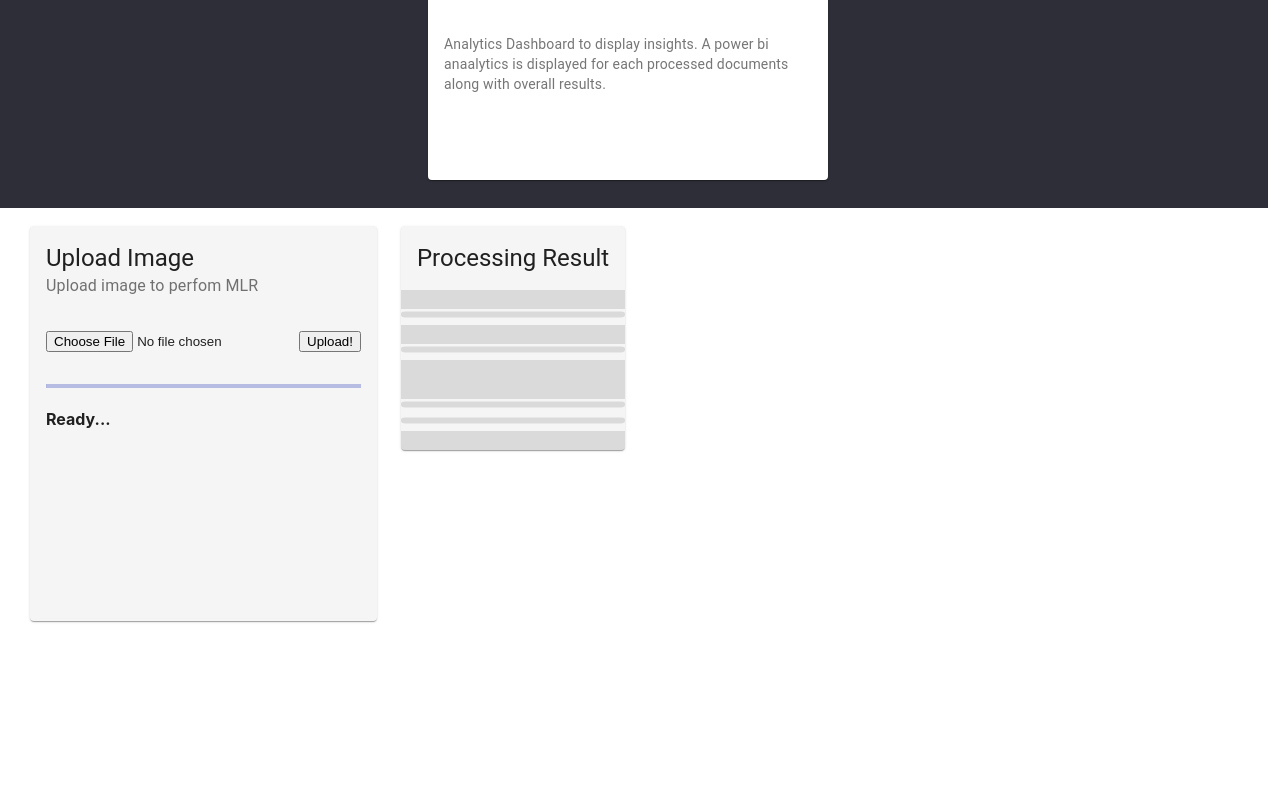
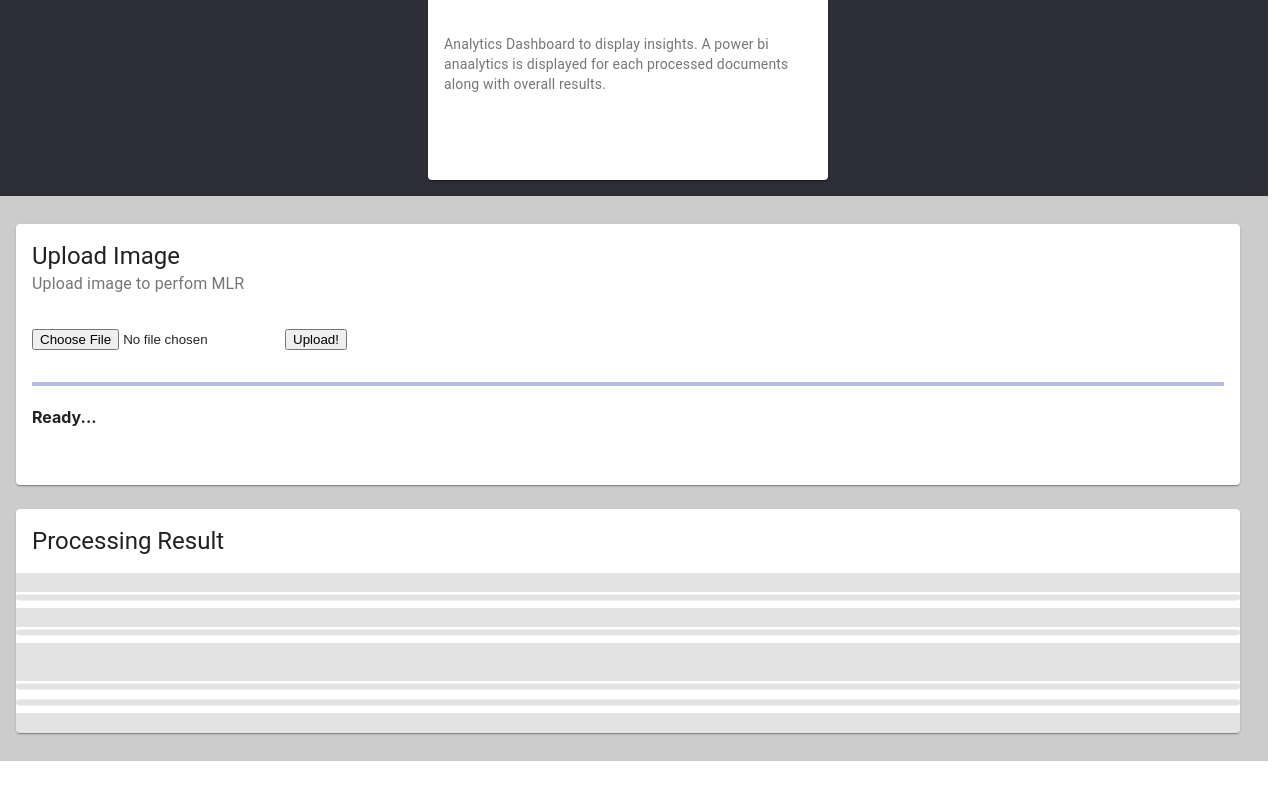
Before and after one commit to RohitSh26/js-mlr-ocr, a React (Create React App) app: page / in a window 1280 px wide. Shown: the part 832-1632 px from the top of the page. After the commit the page ends 1593 px from the top, so only its background shows below. Built offline with nearby package versions, Linux system fonts and the light colour scheme.

Commit message:
UI updates paragraph results

```diff
--- a/src/components/Home.js
+++ b/src/components/Home.js
@@ -1,6 +1,8 @@
 import {
     Card, CardHeader, CardContent, Grid, IconButton, Divider, LinearProgress,
-    List, ListItem, ListItemText
+    List, ListItem, ListItemText,
+    GridList, GridListTile
+
 } from '@material-ui/core';
 import React, { Component, useEffect, useRef, useState } from 'react';
 import { FixedSizeList } from 'react-window';
@@ -18,15 +20,11 @@ import { createWorker, RecognizeResult } from 'tesseract.js';
 
 const useStyles = makeStyles((theme) => ({
     root: {
-        flexGrow: 1,
+
         display: 'flex',
         minHeight: '50vh',
         maxWidth: '100%',
         padding: theme.spacing(2),
-
-    },
-    rootskeleton: {
-        flexGrow: 1,
 
     },
 
@@ -39,10 +37,11 @@ const useStyles = makeStyles((theme) => ({
     },
     pipeline: {
         display: 'flex',
-        minHeight: '100vh',
+        minHeight: '50vh',
         maxWidth: '100%',
         padding: theme.spacing(2),
-        margin: theme.spacing(2),
+        backgroundColor: '#cccccc'
+
     },
     cardroot: {
         maxWidth: 400,
@@ -50,13 +49,24 @@ const useStyles = makeStyles((theme) => ({
     },
 
     cardrootprocessing: {
-        backgroundColor: 'whitesmoke'
+        backgroundColor: 'white',
     },
     demo: {
         backgroundColor: theme.palette.background.paper,
     },
     title: {
         margin: theme.spacing(4, 0, 2),
+    },
+    gridList: {
+        width: '100%',
+        height: 500,
+    },
+    paragraphroot: {
+        display: 'flex',
+        flexWrap: 'wrap',
+        justifyContent: 'space-around',
+        overflow: 'hidden',
+        backgroundColor: theme.palette.background.paper,
       },
 
 
@@ -185,6 +195,7 @@ function HomeComponent() {
 
     return (
         <>
+            {/* Banner */}
             <Grid container direction="column" alignItems='center' justify="center" className={classes.root}>
                 <Grid item>
                     <Typography variant="h2" gutterBottom >ISAC MLR Solution</Typography>
@@ -206,6 +217,8 @@ function HomeComponent() {
 
 
             </Grid>
+
+            {/* Features */}
             <Grid
                 container
                 direction="row"
@@ -273,16 +286,15 @@ function HomeComponent() {
                 </Grid>
             </Grid>
 
+            {/* pipeline */}
             <Grid
                 container
-                direction="row"
-
+                direction="column"
                 className={classes.pipeline}
                 spacing={3}
-                style={{ padding: 2, }}
             >
 
-                <Grid item alignItems='center' justify="center" >
+                <Grid item>
 
                     <Card className={classes.cardrootprocessing}>
                         <CardHeader
@@ -292,7 +304,9 @@ function HomeComponent() {
 
                         </CardHeader>
                         <CardContent>
-                            <input type="file" name="file" onChange={fileChangedHandler} />
+                            <input type="file" name="file"
+                                accept="image/*"
+                                onChange={fileChangedHandler} />
                             <button onClick={uploadHandler}>Upload!</button>
 
                         </CardContent>
@@ -302,10 +316,11 @@ function HomeComponent() {
                         </CardContent>
 
                         <div ref={canvasContainer}>
-                            <canvas ref={canvasRef} />
+                            <canvas ref={canvasRef} height={0} width={0} />
                         </div>
 
                     </Card>
+
                 </Grid>
 
 
@@ -320,25 +335,30 @@ function HomeComponent() {
                             </CardHeader>
                             <CardContent className={classes.demo}>
                                 <Typography variant="h6" className={classes.title}>  Paragraphs </Typography>
-
-                                <List component="p" >
+                                <div className={classes.paragraphroot}>
+                                    <GridList cellHeight={160} className={classes.gridList} cols={3}>
                                         {paragraphs.map((row) => (
+                                            <GridListTile >
                                                 <ListItem
                                                     button
                                                     onClick={(event) => handleListItemClick(event, row)}
+                                                    style={{height: 'auto'}}
                                                 >
                                                     <ListItemText primary={row.text}
                                                         secondary={row.confidence.toFixed(2) + '%'} />
 
                                                 </ListItem>
+                                            </GridListTile>
                                         ))}
-                                </List>
+                                    </GridList>
+                                </div>
+
 
                             </CardContent>
                             <CardContent className={classes.demo}>
                                 <Typography variant="h6" className={classes.title}>  Lines </Typography>
 
-                                <List component="p" >
+                                <List component="p" style={{ maxHeight: '100%', overflow: 'auto' }}>
                                     {lines.map((row) => (
                                         <ListItem
                                             button
@@ -367,11 +387,11 @@ function HomeComponent() {
 
                             >
                             </CardHeader>
-                            <Skeleton animation="wave" variant="rect"  />
+                            <Skeleton animation="wave" variant="rect" />
                             <Skeleton animation="wave" height={10} style={{ marginBottom: 6 }} />
                             <Skeleton animation="wave" variant="rect" />
                             <Skeleton animation="wave" height={10} style={{ marginBottom: 6 }} />
-                            <Skeleton animation="wave" variant="rect"  />
+                            <Skeleton animation="wave" variant="rect" />
                             <Skeleton animation="wave" variant="rect" />
                             <Skeleton animation="wave" height={10} style={{ marginBottom: 6 }} />
                             <Skeleton animation="wave" height={10} style={{ marginBottom: 6 }} />
```
Lines whose indentation alone changed are shown as unchanged.
